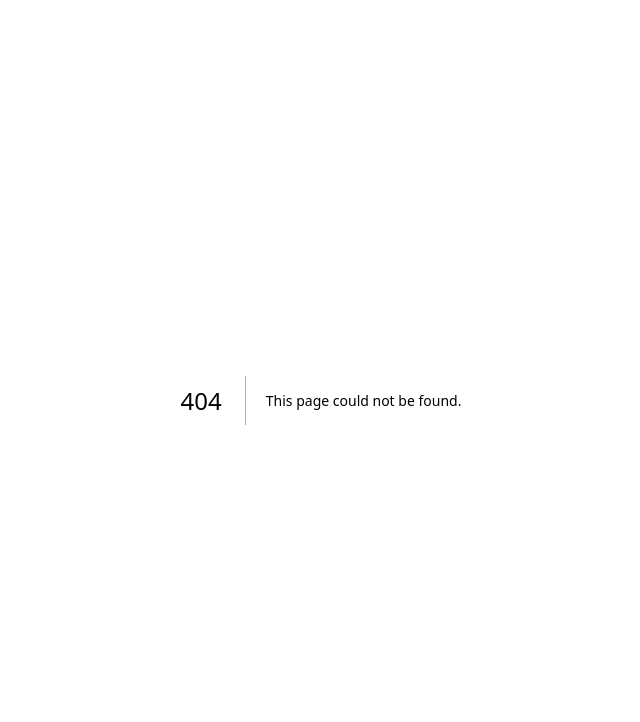
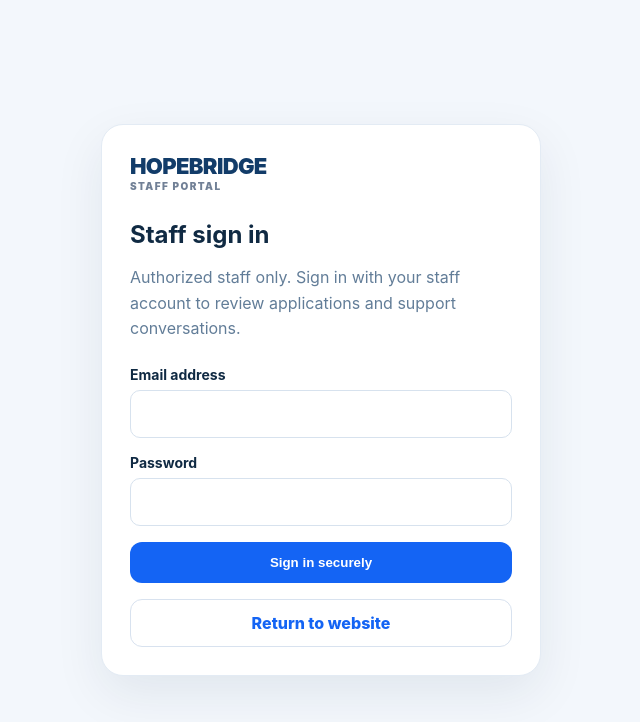
Before and after one commit to agentsarahmitchell56-code/USHopeBridge, a Next.js app: page /admin/login in a window 1280 px wide. Before the commit this address had no page. Shown: the top 722 px of the page, without its empty margins (319-959 px from the left). Built offline with nearby package versions, Linux system fonts and the light colour scheme; no server answers.

Commit message:
Add secure staff sign-in page

```diff
--- /dev/null
+++ b/app/admin/login/page.tsx
@@ -0,0 +1,74 @@
+"use client";
+
+import { FormEvent, useState } from "react";
+import { useRouter } from "next/navigation";
+import { supabase } from "../../../lib/supabase";
+
+export default function AdminLoginPage() {
+  const router = useRouter();
+  const [email, setEmail] = useState("");
+  const [password, setPassword] = useState("");
+  const [loading, setLoading] = useState(false);
+  const [error, setError] = useState("");
+
+  async function submit(event: FormEvent<HTMLFormElement>) {
+    event.preventDefault();
+    if (loading) return;
+    setLoading(true);
+    setError("");
+
+    try {
+      const { data, error: signInError } = await supabase.auth.signInWithPassword({
+        email: email.trim().toLowerCase(),
+        password,
+      });
+
+      if (signInError || !data.user) {
+        setError("Sign-in failed. Check your email and password.");
+        return;
+      }
+
+      const { data: profile, error: profileError } = await supabase
+        .from("profiles")
+        .select("role")
+        .eq("id", data.user.id)
+        .maybeSingle();
+
+      if (profileError || !profile || !["admin", "agent"].includes(profile.role)) {
+        await supabase.auth.signOut();
+        setError("This account is not authorized to access the staff dashboard.");
+        return;
+      }
+
+      router.replace("/admin");
+      router.refresh();
+    } catch {
+      setError("Unable to sign in right now. Please try again.");
+    } finally {
+      setLoading(false);
+    }
+  }
+
+  return (
+    <main style={{ minHeight: "100vh", display: "grid", placeItems: "center", padding: 20, background: "#f3f7fc" }}>
+      <section className="card" style={{ width: "100%", maxWidth: 440 }}>
+        <a href="/" className="brand">HOPEBRIDGE<span>STAFF PORTAL</span></a>
+        <h1 style={{ marginTop: 28, marginBottom: 8 }}>Staff sign in</h1>
+        <p style={{ color: "#627d98", lineHeight: 1.6 }}>Authorized staff only. Sign in with your staff account to review applications and support conversations.</p>
+        <form className="form" onSubmit={submit} style={{ marginTop: 24 }}>
+          <div className="field">
+            <label htmlFor="staff-email">Email address</label>
+            <input id="staff-email" type="email" autoComplete="username" required value={email} onChange={(event) => setEmail(event.target.value)} />
+          </div>
+          <div className="field">
+            <label htmlFor="staff-password">Password</label>
+            <input id="staff-password" type="password" autoComplete="current-password" required value={password} onChange={(event) => setPassword(event.target.value)} />
+          </div>
+          {error && <p role="alert" style={{ color: "#b42318", background: "#fff1f2", padding: 12, borderRadius: 10, margin: 0 }}>{error}</p>}
+          <button className="btn primary" type="submit" disabled={loading}>{loading ? "Signing in..." : "Sign in securely"}</button>
+          <a href="/" className="btn secondary" style={{ textAlign: "center" }}>Return to website</a>
+        </form>
+      </section>
+    </main>
+  );
+}
```
